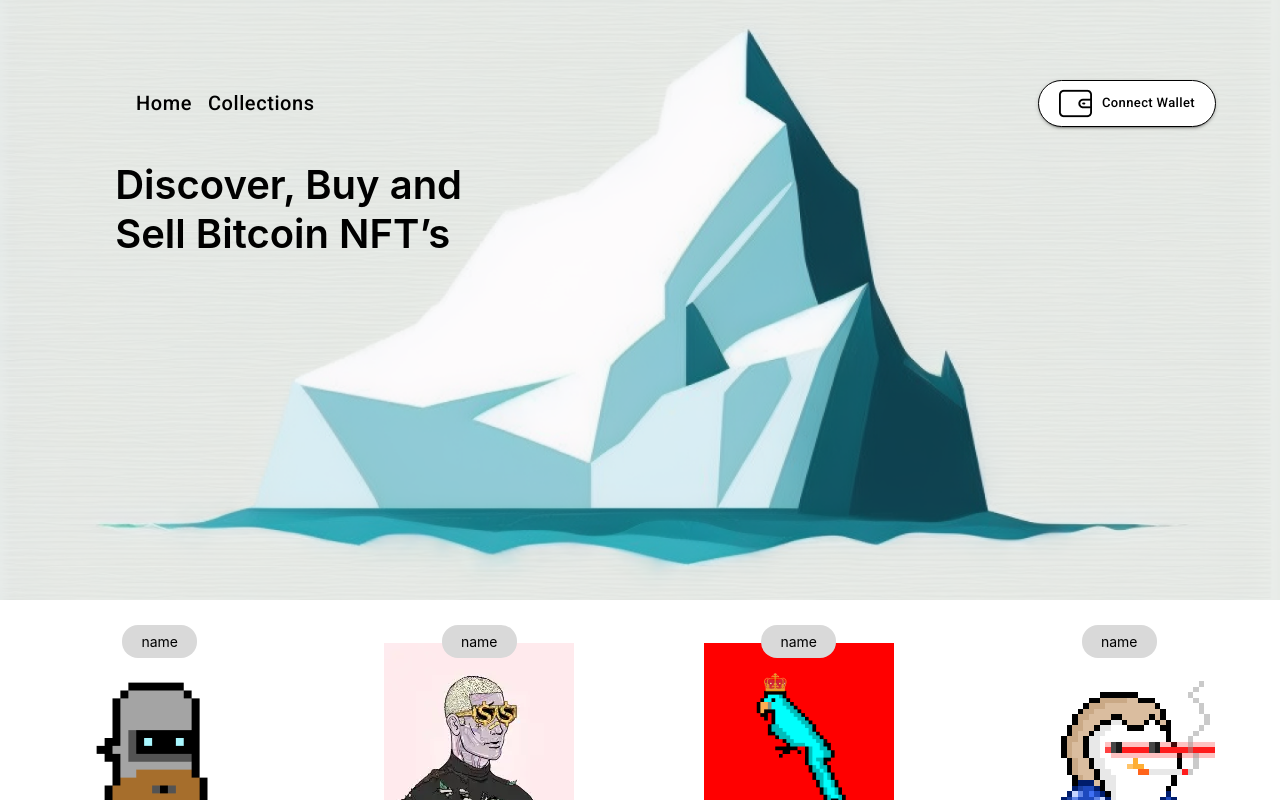
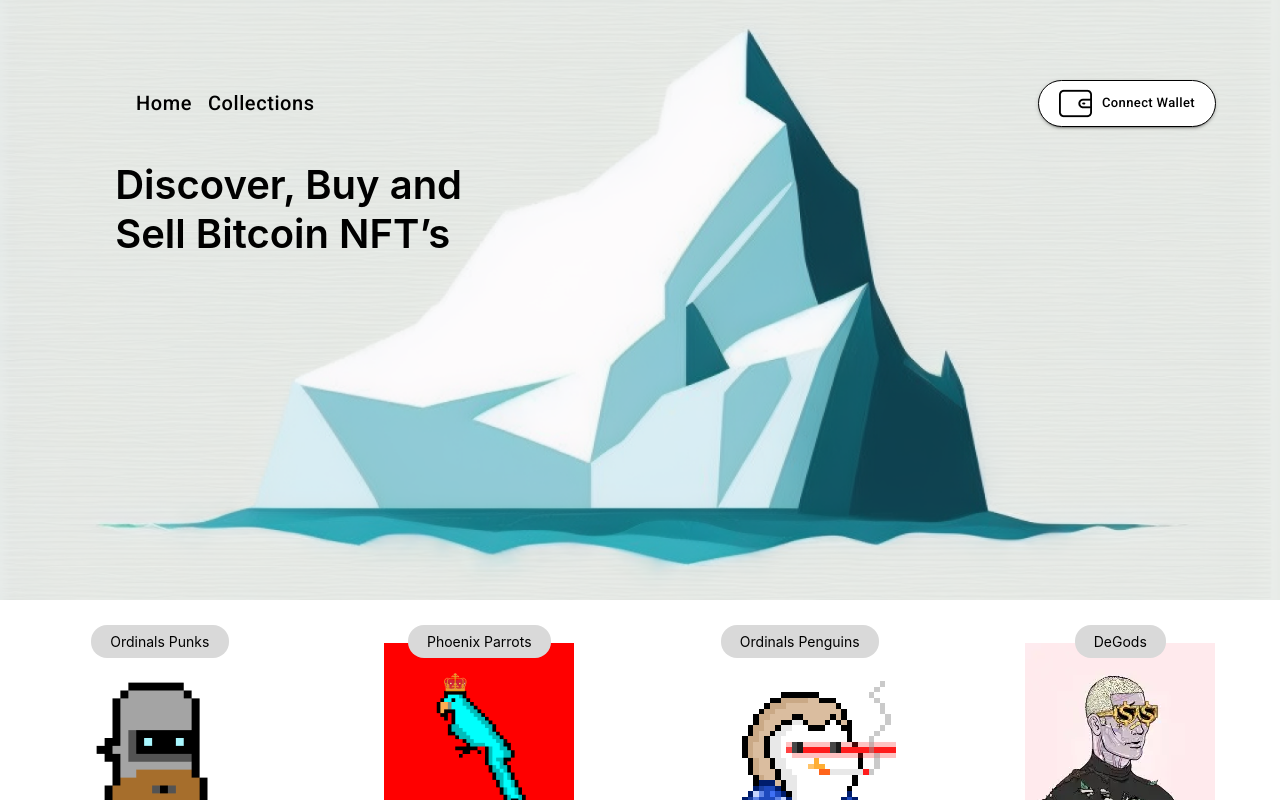
Before and after one commit to sagivmis/Ordinals, a React (Create React App) app: page / in a window 1280 px wide. Built offline with nearby package versions, Linux system fonts and the light colour scheme.

Commit message:
Usage of context

```diff
--- a/src/components/Home/Home.tsx
+++ b/src/components/Home/Home.tsx
@@ -1,20 +1,19 @@
-import React from "react"
+import React, { useContext, useEffect } from "react"
 import homeBackground from "../../assets/HOME-back.png"
-import collection1 from "../../assets/image 1.png"
-import collection2 from "../../assets/image 2.png"
-import collection3 from "../../assets/image 3.png"
-import collection4 from "../../assets/image 4.png"
 import walletIcon from "../../assets/walletIcon.png"
 import Button from "@mui/material/Button"
 import "./home.css"
-const highlightedCollections = [
-  collection1,
-  collection2,
-  collection3,
-  collection4
-]
+import { GlobalContext, IGlobalContext } from "../../context/GlobalContext"
+import { Link } from "react-router-dom"
 
 const Home = () => {
+  const {
+    highlightedCollections,
+    selectedCollection,
+    setSelectedCollection,
+    updateSelectedCollection
+  } = useContext(GlobalContext) as IGlobalContext
+
   return (
     <div className='home-container'>
       <div className='landing'>
@@ -24,7 +23,7 @@
               Home
             </Button>
             <Button variant='text' className='nav-btn'>
-              Collections
+              <Link to='/collections'>Collections</Link>
             </Button>
           </div>
           <Button variant='contained' className='wallet-btn'>
@@ -42,11 +41,16 @@
         />
       </div>
       <div className='highlighted-collections'>
-        {highlightedCollections.map((collectionImage) => (
-          <div className='collection'>
-            <span className='collection-name'>name</span>
+        {highlightedCollections.map((collection) => (
+          <div
+            className='collection'
+            onClick={() => {
+              updateSelectedCollection(collection.name)
+            }}
+          >
+            <span className='collection-name'>{collection.name}</span>
             <img
-              src={collectionImage}
+              src={collection.image}
               alt='collectionImage'
               className='collection-image'
             />
--- a/src/components/Home/home.css
+++ b/src/components/Home/home.css
@@ -86,3 +86,8 @@
   width: 370px;
   text-align: left;
 }
+
+a {
+  color: unset;
+  text-decoration: unset;
+}
```
